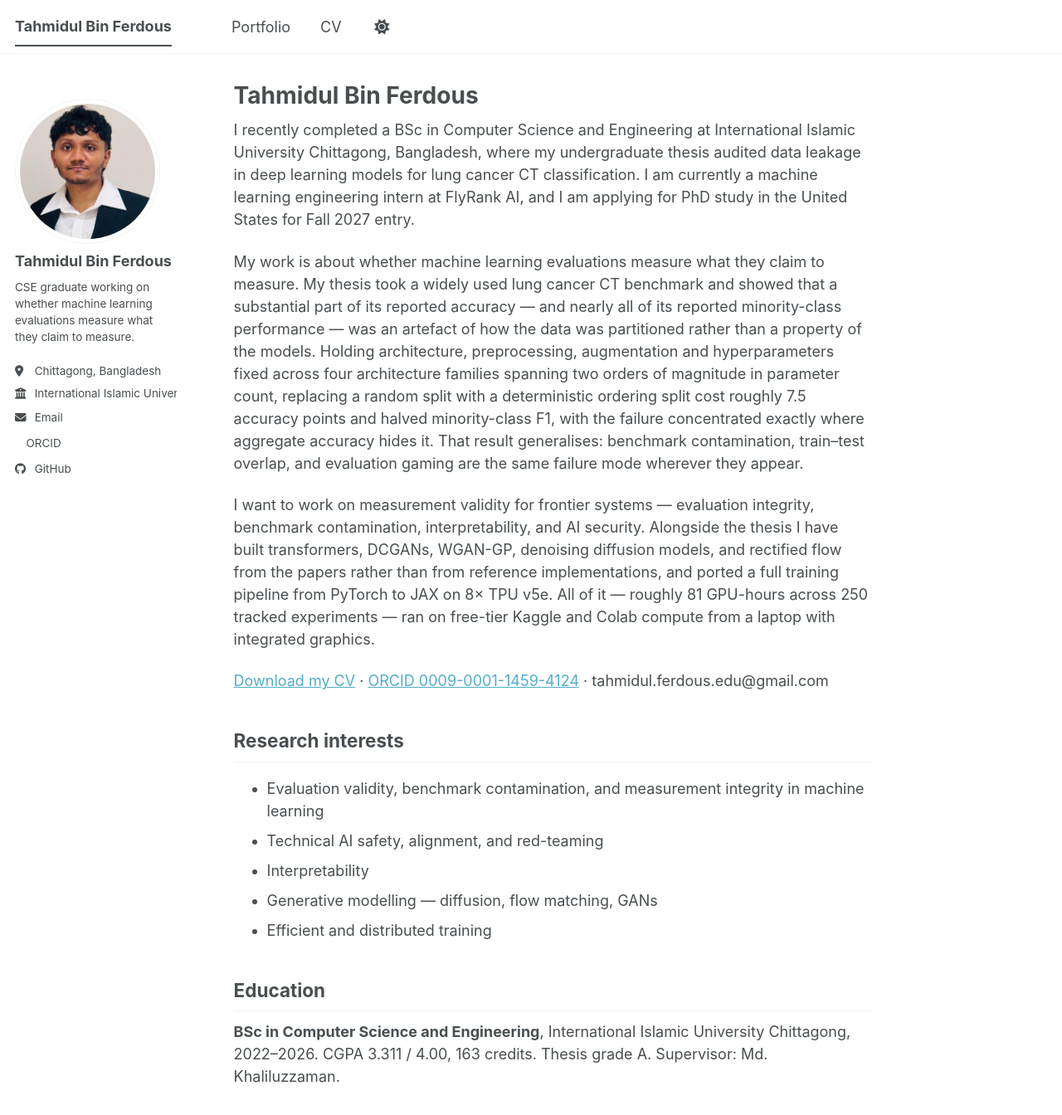
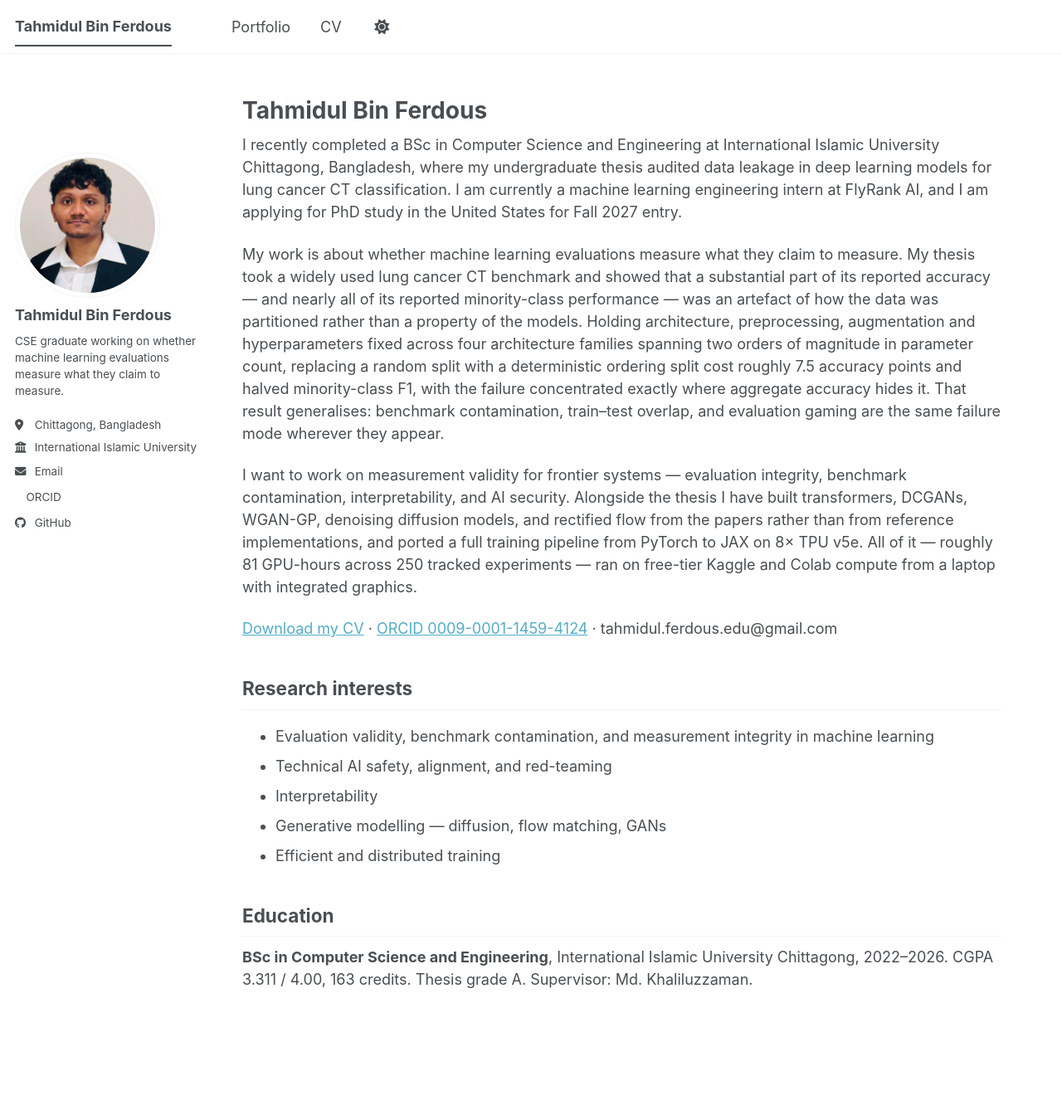
Before and after one commit to tahmidulferdous/tahmidulferdous.github.io, a Jekyll site: the page built from _pages/about.md, in a window 1280 px wide and 1362 px high. Shown: the top 1344 px of the window at 83% size. Built offline with Jekyll 4.4.1, drawn with Linux system fonts in a browser that asks for light colours; a style sheet for code colours, icons or effects is not loaded.

Commit message:
fix(layout): make sidebar and content responsive using flexbox and sticky column

```diff
--- a/_sass/_themes.scss
+++ b/_sass/_themes.scss
@@ -52,7 +52,7 @@ $caption-font-family        : $serif;
 $small                      : 600px !default;
 $medium                     : 768px !default;
 $medium-wide                : 900px !default;
-$large                      : 925px !default;
+$large                      : 1024px !default;
 $x-large                    : 1280px !default;
 
 /* ==========================================================================
--- a/_sass/layout/_archive.scss
+++ b/_sass/layout/_archive.scss
@@ -4,14 +4,18 @@
 
 .archive {
   margin-bottom: 2em;
+  width: 100%;
+  float: none;
+  margin-left: 0;
+  margin-right: 0;
 
-  @include breakpoint($medium) {
-    @include span(12 of 12);
-  }
-
-  @include breakpoint($large) {
-    @include span(10 of 12 last);
-    @include prefix(0.5 of 12);
+  @media screen and (min-width: 1024px) {
+    flex: 1 1 0%;
+    min-width: 0;
+    width: auto;
+    float: none;
+    margin: 0;
+    padding: 0;
   }
 
   a {
--- a/_sass/layout/_page.scss
+++ b/_sass/layout/_page.scss
@@ -11,25 +11,44 @@
   animation: intro 0.3s both;
   animation-delay: 0.35s;
 
+  @media screen and (min-width: 1024px) {
+    display: flex;
+    flex-direction: row;
+    align-items: flex-start;
+    gap: 3rem;
+    max-width: 1280px;
+    padding-top: 1em;
+  }
+
   @include breakpoint($x-large) {
     max-width: $x-large;
   }
 }
 
 .page {
-  @include breakpoint($large) {
-    @include span(10 of 12 last);
-    @include prefix(0.5 of 12);
-    @include suffix(2 of 12);
+  width: 100%;
+  float: none;
+  margin: 0;
+  padding: 0;
+
+  @media screen and (min-width: 1024px) {
+    flex: 1 1 0%;
+    min-width: 0;
+    width: auto;
+    float: none;
+    margin: 0;
+    padding: 0;
   }
 
   .page__inner-wrap {
-    @include full();
+    width: 100%;
+    float: none;
 
     .page__content,
     .page__meta,
     .page__share {
-      @include full();
+      width: 100%;
+      float: none;
     }
   }
 }
--- a/_sass/layout/_sidebar.scss
+++ b/_sass/layout/_sidebar.scss
@@ -7,25 +7,37 @@
    ========================================================================== */
 
 .sidebar {
-  -webkit-transform: translate3d(0, 0 , 0);
-          transform: translate3d(0, 0 , 0);
+  @include clearfix();
+  margin-bottom: 1.5em;
 
-  @include clearfix();
-  margin-bottom: 1em;
+  // On mobile & tablet (< 1024px): in-flow block element that scrolls away naturally
+  position: static;
+  float: none;
+  width: 100%;
+  max-width: 100%;
+  transform: none;
 
-  @media (orientation: portrait) {
-    margin-top: 1em;
+  &.sticky {
+    @media screen and (max-width: 1023px) {
+      position: static !important;
+      float: none !important;
+      width: 100% !important;
+      top: auto !important;
+    }
   }
 
-  @media screen and (min-width: $sidebar-screen-min-width) {
-    height: 100vh;
-    overflow-y: auto;               // Add scrollbar if the sidebar is too long
-    position: fixed;
-    padding-top: $masthead-height;
-  }
-
-  @include breakpoint($large) {
-    @include span(2 of 12);
+  @media screen and (min-width: 1024px) {
+    position: -webkit-sticky;
+    position: sticky;
+    top: 85px; // clears fixed masthead (70px) + margin
+    flex: 0 0 220px;
+    width: 220px;
+    max-width: 220px;
+    max-height: calc(100vh - 100px);
+    overflow-y: auto;
+    float: none;
+    margin: 0;
+    padding-top: 0;
     opacity: 1;
     -webkit-transition: opacity 0.2s ease-in-out;
             transition: opacity 0.2s ease-in-out;
```
